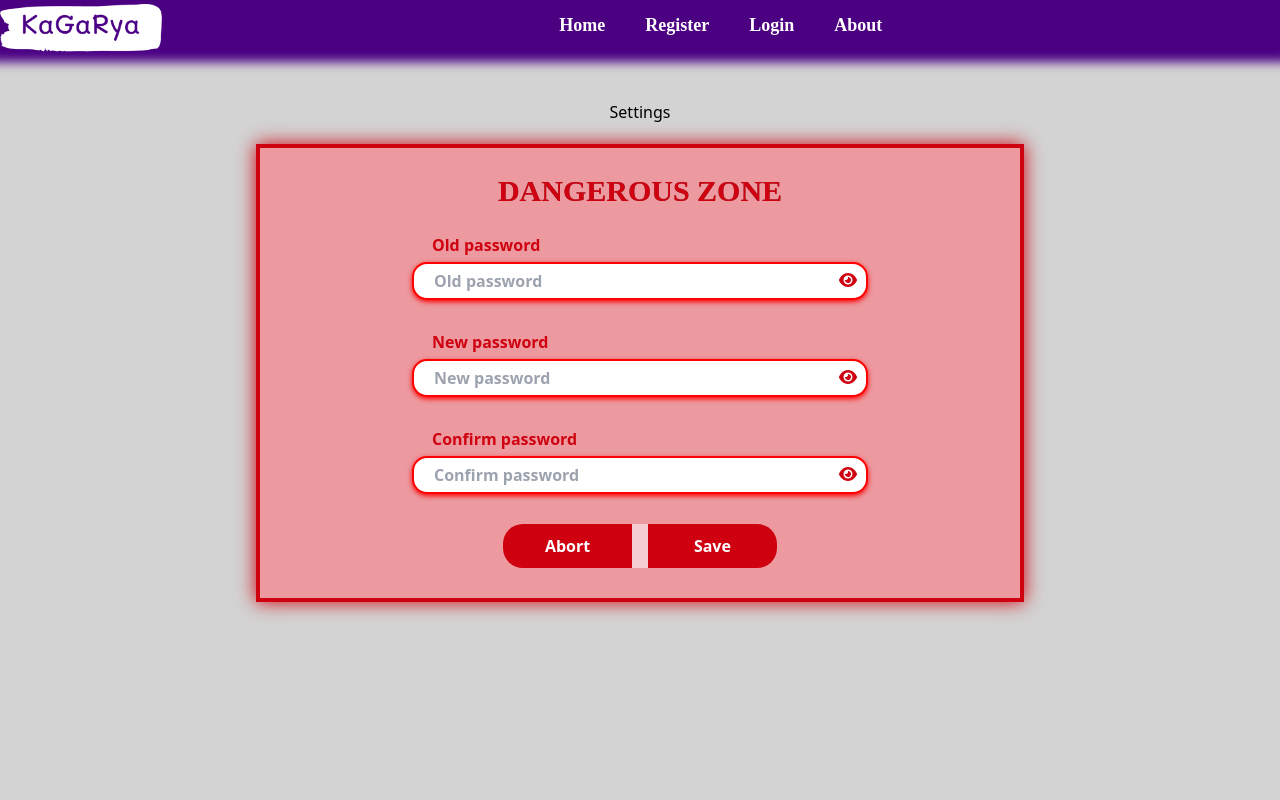
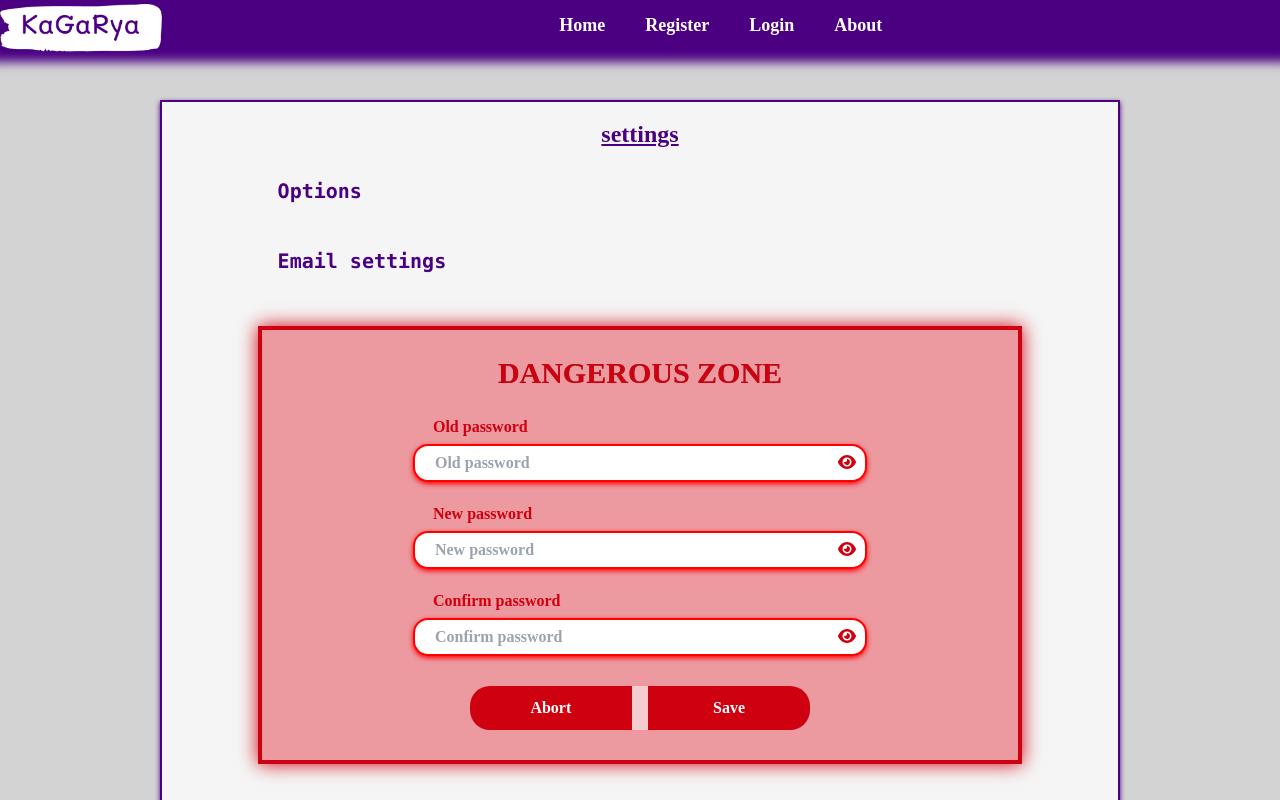
Before and after one commit to KaKeGo/kagarya, a React (Create React App) app: page /user/settings in a window 1280 px wide. Both pictures are taken after a click on the button "Change password". Shown: the top 800 px of the page. Built offline with nearby package versions, Linux system fonts and the light colour scheme; no server answers.

Commit message:
Setting first style completed

```diff
--- a/src/content/Accounts/UserInterface/Settings/Settings.jsx
+++ b/src/content/Accounts/UserInterface/Settings/Settings.jsx
@@ -25,13 +25,22 @@ const Settings = () => {
         setShowPasswordInputs(!showPasswordInputs)
     }
 
+
     return (
         <div className='site__height'>
         <LoadingProgress />
 
-            <div className={`${styles.settings__menu}`}>
+            <div className={`${styles.settings__menu} font-madimi`}>
 
-                <h1>{user?.username_or_email} Settings</h1>
+                <h1 className={styles.settings__title}>{user?.username_or_email} settings</h1>
+
+                <div className={styles.option__container}>
+                    <h1 className={`${styles.option__title} font-mono`}>Options</h1>
+                </div>
+
+                <div className={styles.option__container}>
+                    <h1 className={`${styles.option__title} font-mono`}>Email settings</h1>
+                </div>
 
                 <div className={styles.background}>
                     <div className={styles.change__password__container}>
@@ -94,8 +103,14 @@ const Settings = () => {
                                     </div>
 
                                     <div className={styles.button__password__container}>
-                                        <button type='button' className={styles.abort__button}>Abort</button>
-                                        <button type='submit' className={styles.save__button}>Save</button>
+                                        <button type='button' className={styles.abort__button}
+                                            onClick={() => setShowPasswordInputs(false)}
+                                        >
+                                            Abort
+                                        </button>
+                                        <button type='submit' className={styles.save__button}>
+                                            Save
+                                        </button>
                                     </div>
 
                                 </form>
--- a/src/content/Accounts/UserInterface/Settings/Settings.module.css
+++ b/src/content/Accounts/UserInterface/Settings/Settings.module.css
@@ -1,16 +1,43 @@
 
 .settings__menu {
-    width: 60%;
+    width: 75%;
     margin: 0 auto;
     display: flex;
     flex-direction: column;
     align-items: center;
+    border: 2px solid #4b0082;
+    box-shadow: 0 2px 5px #4b0085;
+    background-color: whitesmoke;
+}
+
+.settings__title {
+    text-align: center;
+    font-weight: 800;
+    font-size: 24px;
+    margin: 14px 0;
+    color: #4b0082;
+    text-decoration: underline;
+}
+
+.option__container {
+    width: 80%;
+    padding-left: 20px;
+    margin-bottom: 20px;
+}
+
+.option__title {
+    font-size: 20px;
+    font-weight: 600;
+    color: #4b0082;
+    margin: 0;
+    padding: 10px 0;
 }
 
 .background {
-    width: 100%;
+    width: 80%;
     background-color: white;
     margin-top: 20px;
+    margin-bottom: 40px;
 }
 
 .form__change__password {
@@ -22,7 +49,7 @@
     display: flex;
     flex-direction: column;
     width: 100%;
-    margin-bottom: 20px;
+    margin-bottom: 10px;
 }
 
 .form__group label {
@@ -59,19 +86,18 @@
 .change__password__button {
     font-weight: bold;
     color: white;
-    background-color: #4b0085;
+    background-color: rgba(207, 0, 15, 1);
     border: none;
     padding: 10px 20px;
     margin-top: 20px;
     cursor: pointer;
-    box-shadow: 0 0 10px #4b0085;
+    box-shadow: 0 0 15px rgba(207, 0, 0, 1);
     border-radius: 15px;
     transition: box-shadow 0.4s ease, color 0.4s ease;
 }
 
 .change__password__button:hover {
-    box-shadow: 0 0 20px rgba(255, 0, 0, 1);
-    color: #FF6347;
+    box-shadow: 0 0 25px white;
 }
 
 .password__wrapper {
@@ -119,9 +145,9 @@
     display: flex;
     justify-content: center;
     align-items: center;
-    width: 60%;
+    width: 75%;
     margin: 0 auto;
-    margin-top: 10px;
+    margin-top: 20px;
 }
 
 .save__button {
@@ -140,7 +166,7 @@
 }
 
 .save__button:hover {
-    box-shadow: 0 0 10px white;
+    box-shadow: 0 0 20px white;
 }
 
 .abort__button {
@@ -158,7 +184,7 @@
 }
 
 .abort__button:hover {
-    box-shadow: 0 0 10px white;
+    box-shadow: 0 0 20px white;
 }
 
 @media (max-width: 1024px) {
```
